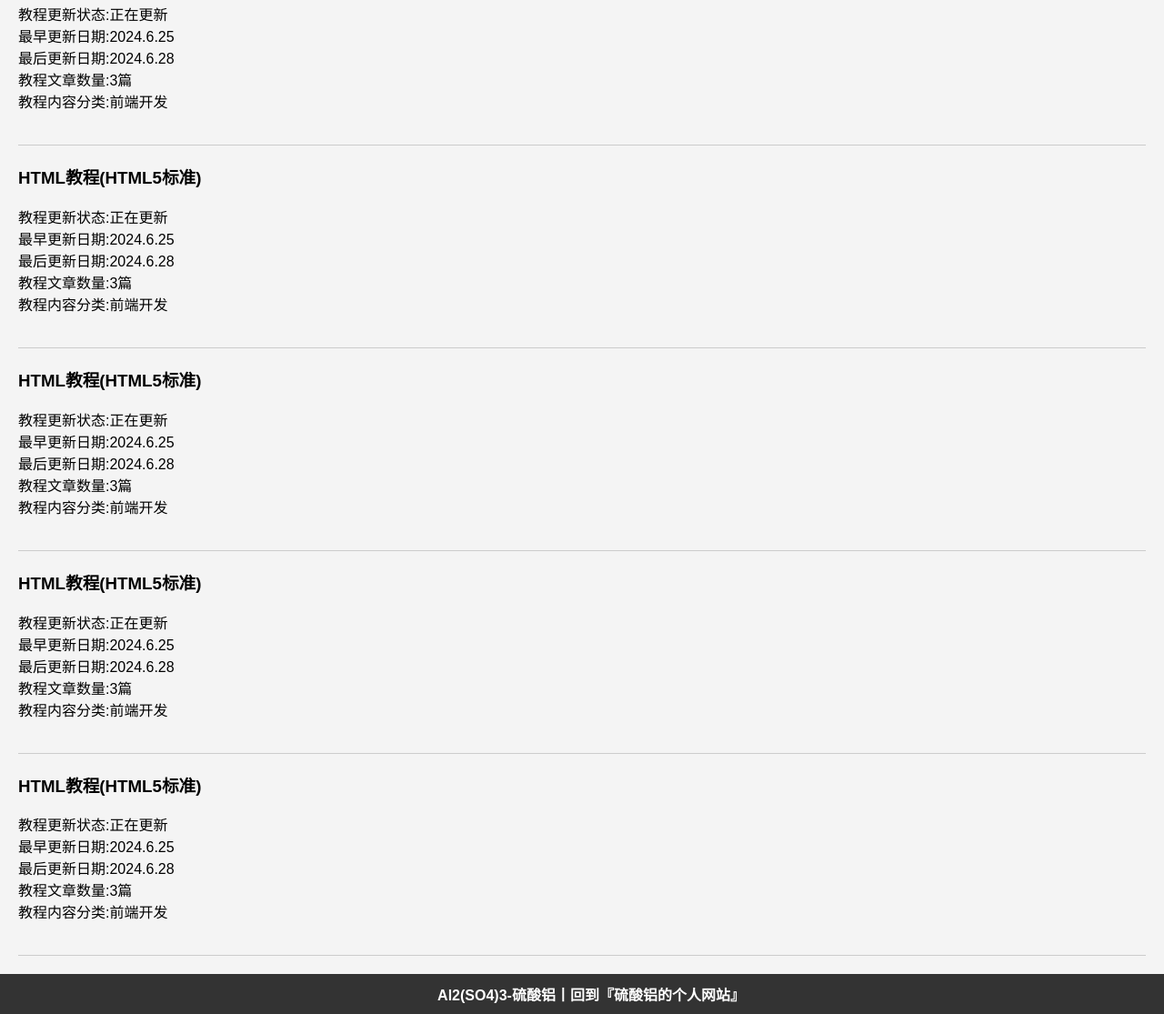
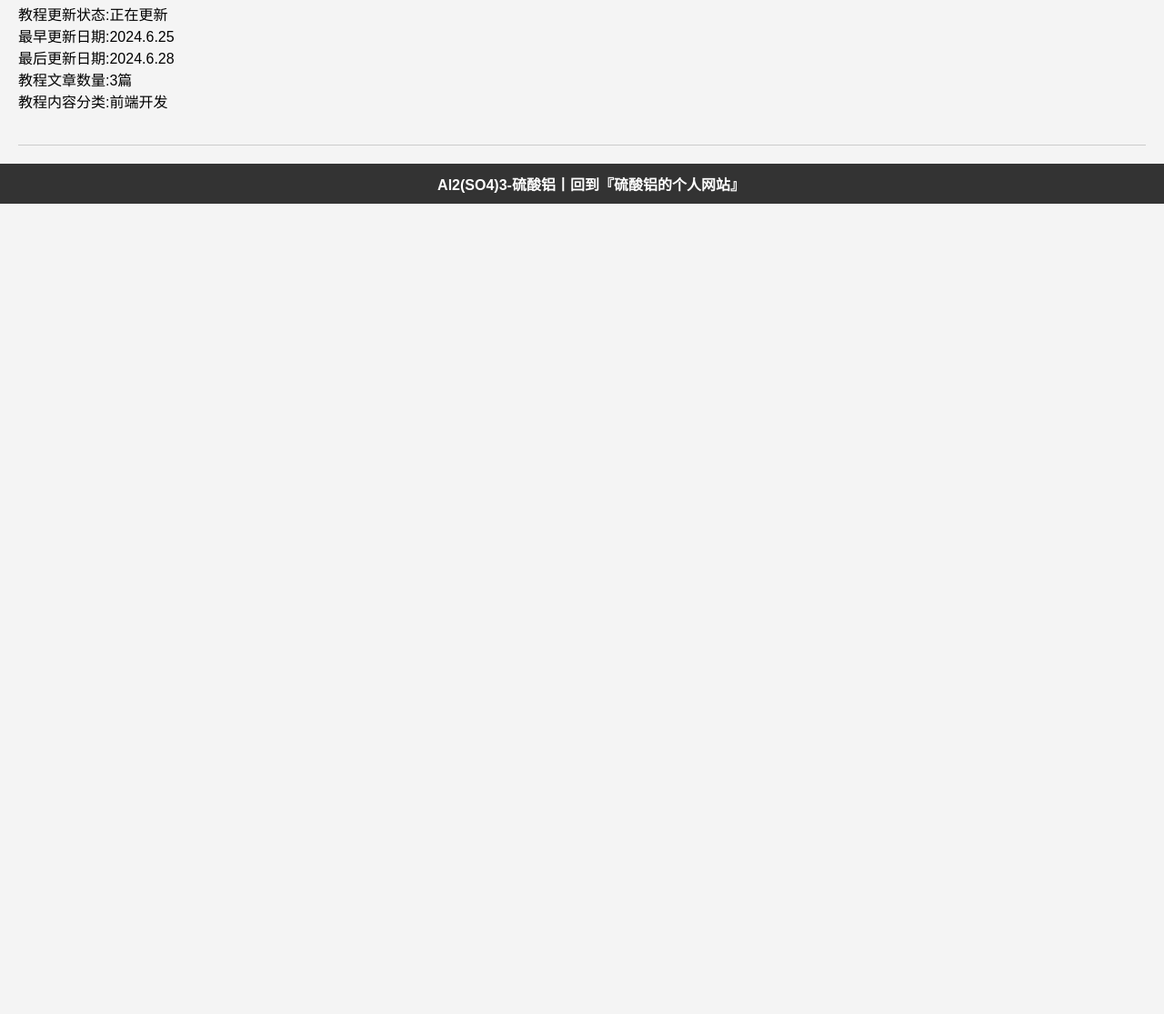
Before and after one commit to Al2SO43/teach, a plain HTML site: page index.html in a window 1280 px wide. Shown: the part 159-1274 px from the top of the page at 91% size. After the commit the page ends 800 px from the top, so only its background shows below. Drawn offline with Linux system fonts and the light colour scheme.

Commit message:
Add files via upload

```diff
--- a/index.html
+++ b/index.html
@@ -17,22 +17,6 @@
           <h3>HTML教程(HTML5标准)</h3>
           <p>教程更新状态:正在更新<br />最早更新日期:2024.6.25<br />最后更新日期:2024.6.28<br />教程文章数量:3篇<br />教程内容分类:前端开发</p></a>
       </article>
-      <article><a href="./posts/HTML/Main.html" target="_blank">
-        <h3>HTML教程(HTML5标准)</h3>
-        <p>教程更新状态:正在更新<br />最早更新日期:2024.6.25<br />最后更新日期:2024.6.28<br />教程文章数量:3篇<br />教程内容分类:前端开发</p></a>
-    </article>
-    <article><a href="./posts/HTML/Main.html" target="_blank">
-      <h3>HTML教程(HTML5标准)</h3>
-      <p>教程更新状态:正在更新<br />最早更新日期:2024.6.25<br />最后更新日期:2024.6.28<br />教程文章数量:3篇<br />教程内容分类:前端开发</p></a>
-  </article>
-  <article><a href="./posts/HTML/Main.html" target="_blank">
-    <h3>HTML教程(HTML5标准)</h3>
-    <p>教程更新状态:正在更新<br />最早更新日期:2024.6.25<br />最后更新日期:2024.6.28<br />教程文章数量:3篇<br />教程内容分类:前端开发</p></a>
-</article>
-<article><a href="./posts/HTML/Main.html" target="_blank">
-  <h3>HTML教程(HTML5标准)</h3>
-  <p>教程更新状态:正在更新<br />最早更新日期:2024.6.25<br />最后更新日期:2024.6.28<br />教程文章数量:3篇<br />教程内容分类:前端开发</p></a>
-</article>
         </section>
     </main>
     <footer>
```
